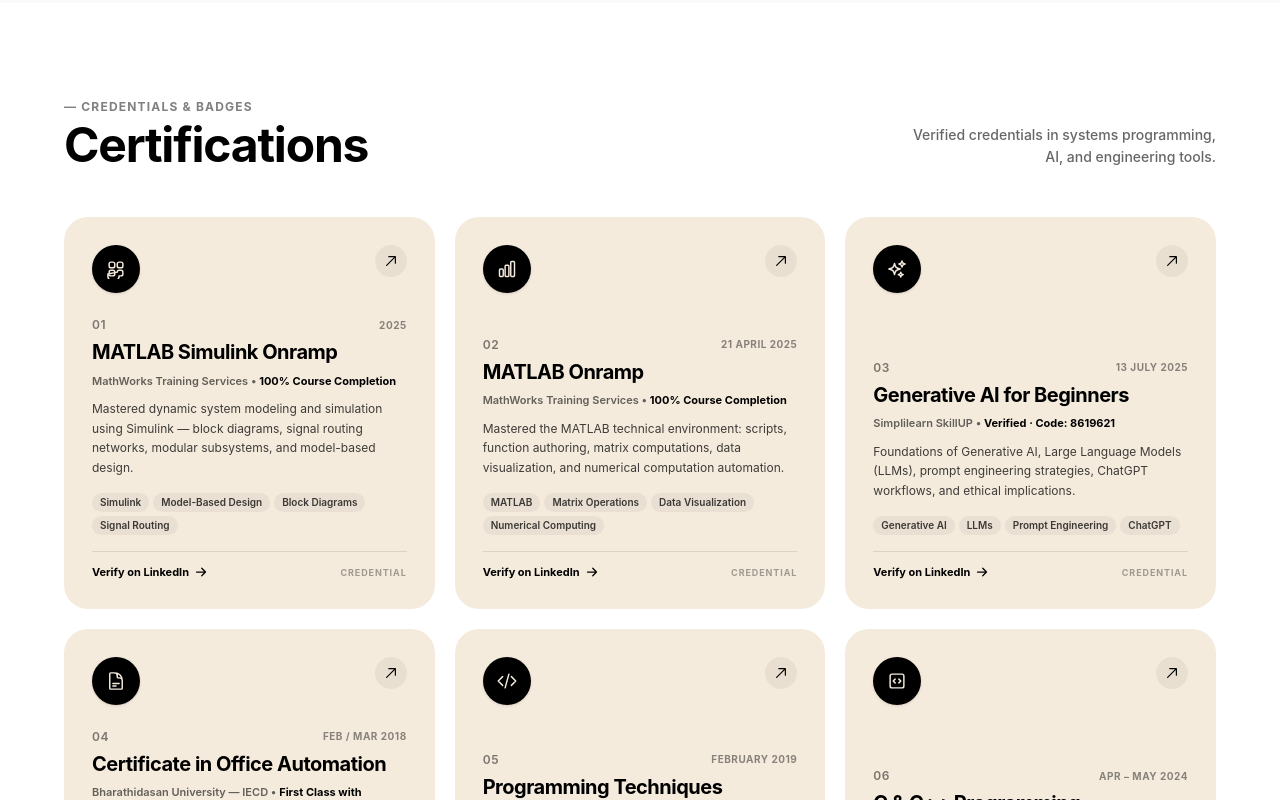
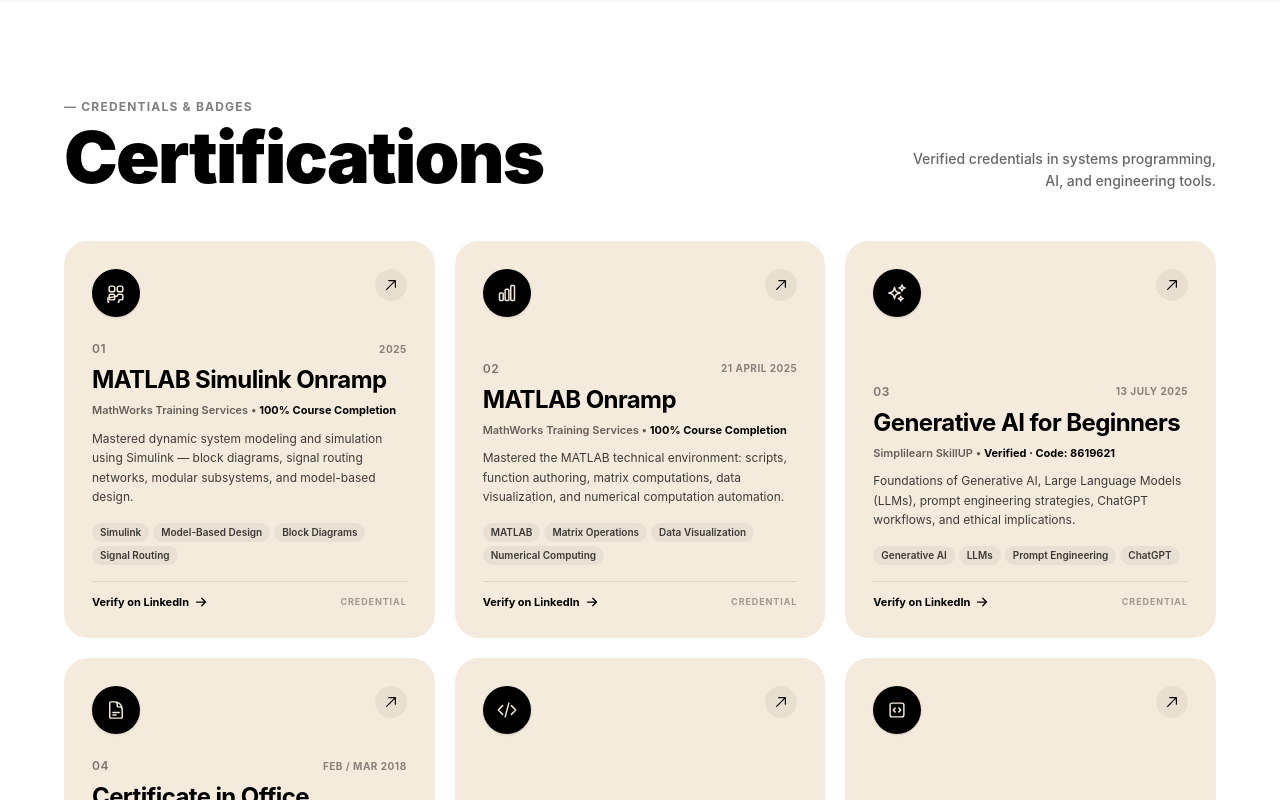
Before and after one commit to Navaneethanrs/PORTFOLIO, a React (Vite) app: page / in a window 1280 px wide. Shown: the part 5340-6140 px from the top of the page. Built offline with nearby package versions, Linux system fonts and the light colour scheme.

Commit message:
style(certifications): increase section heading and card title typography size

```diff
--- a/src/components/Certifications.jsx
+++ b/src/components/Certifications.jsx
@@ -110,7 +110,7 @@ const Certifications = () => {
             <span className="text-black/50 text-xs font-bold tracking-widest uppercase mb-1.5 block">
               — Credentials & Badges
             </span>
-            <h2 className="text-black text-3xl md:text-5xl font-bold tracking-tight">
+            <h2 className="text-4xl md:text-6xl lg:text-7xl font-black tracking-tight leading-none text-black">
               Certifications
             </h2>
           </div>
@@ -160,7 +160,7 @@ const Certifications = () => {
                 </div>
 
                 {/* Title */}
-                <h3 className="text-lg md:text-xl font-bold text-black mb-1.5 tracking-tight leading-snug">
+                <h3 className="text-xl md:text-2xl font-bold text-black mb-1.5 tracking-tight leading-snug">
                   {cert.title}
                 </h3>
 
```
